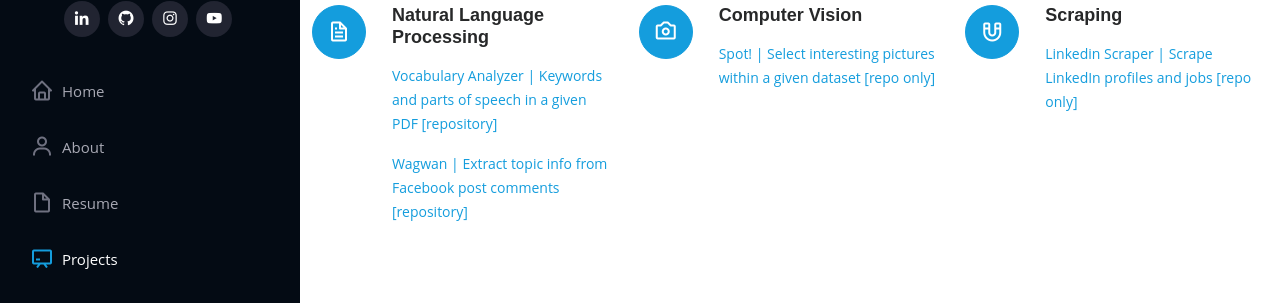
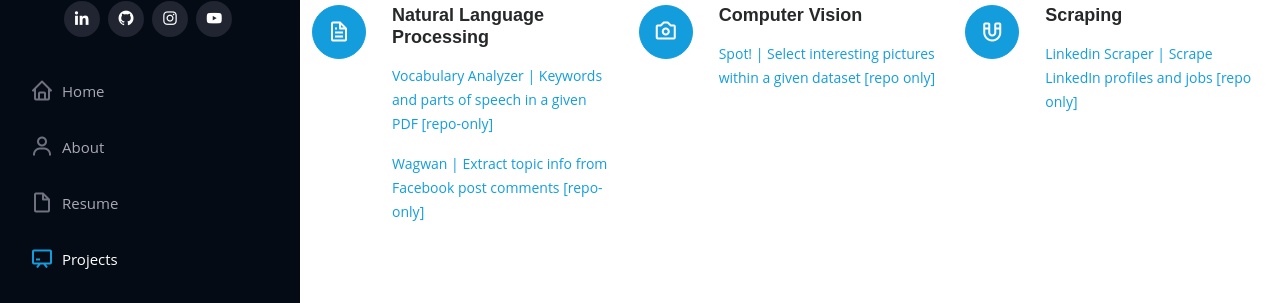
Before and after one commit to fabriziomiano/fabriziomiano.github.io, a Jekyll site: the page built from index.html, in a window 1280 px wide and 900 px high, scrolled down 4909 px. Shown: the part 194-497 px from the top of the window. Built offline with Jekyll 4.4.1, drawn with Linux system fonts in a browser that asks for light colours; nearby versions of some CDN libraries; comment, search, counter and statistics services are not loaded.

Commit message:
Update project links

```diff
--- a/index.html
+++ b/index.html
@@ -528,18 +528,14 @@ title: 'Fabrizio Miano, PhD | Resume'
           <div class="icon"><i class="bx bx-file"></i></div>
           <h4 class="title">Natural Language Processing</h4>
           <p class="description">
-            <a href="https://vocabularyanalyzer.herokuapp.com/" target="_blank"
-              >Vocabulary Analyzer | Keywords and parts of speech in a given PDF</a
-            >
             <a href="https://fabriziomiano.github.io/VocabularyAnalyzer/" target="_blank"
-              >[repository]</a
+              >Vocabulary Analyzer | Keywords and parts of speech in a given PDF [repo-only]</a
             >
           </p>
           <p class="description">
-            <a href="https://wagwanfam.herokuapp.com/" target="_blank"
-              >Wagwan | Extract topic info from Facebook post comments</a
+            <a href="https://fabriziomiano.github.io/Wagwan/" target="_blank"
+              >Wagwan | Extract topic info from Facebook post comments [repo-only]</a
             >
-            <a href="https://fabriziomiano.github.io/Wagwan/" target="_blank">[repository]</a>
           </p>
         </div>
         <div class="col-lg-4 col-md-6 icon-box" data-aos="fade-up" data-aos-delay="100">
```
